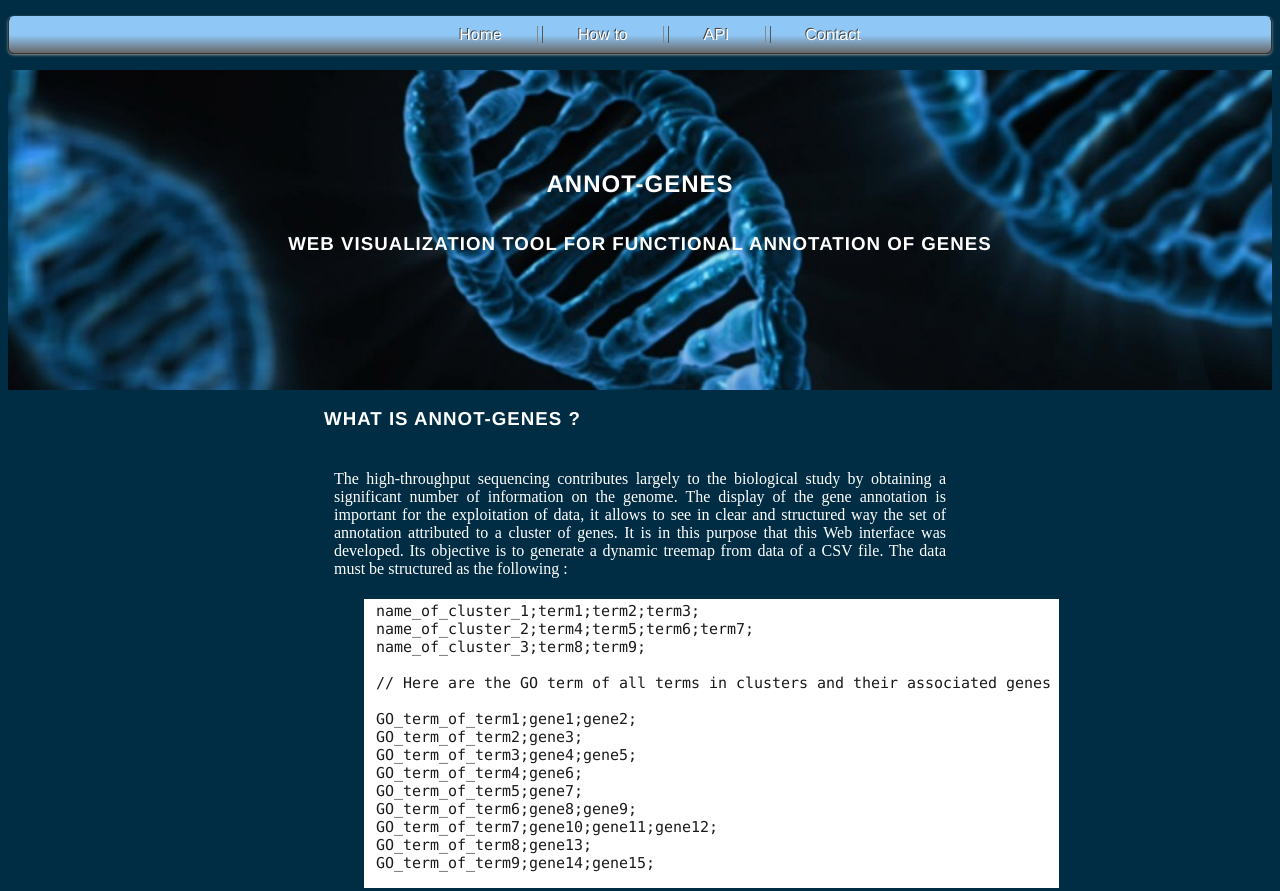
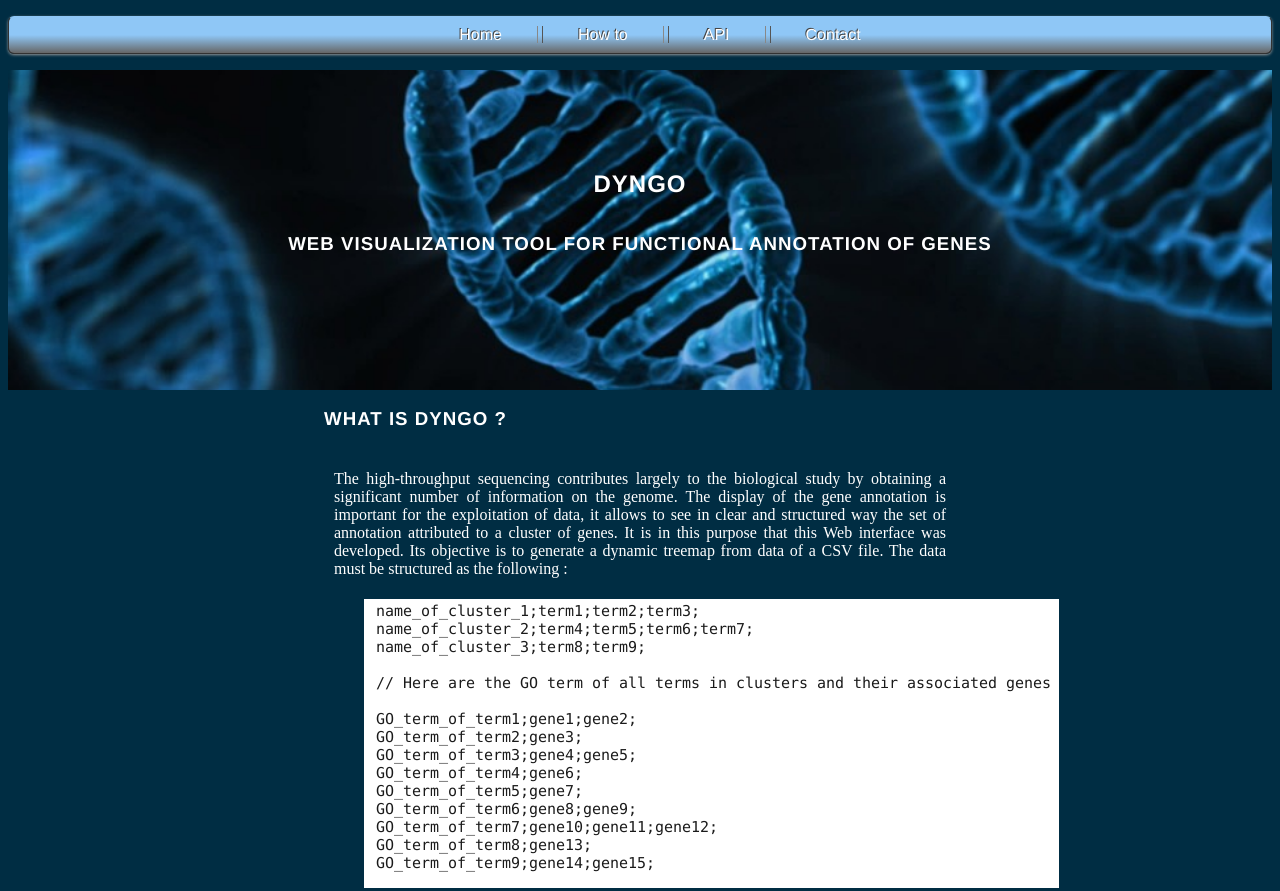
Before and after one commit to ladyson1806/M1_Project_MoveGO, a website: page public/index/index.html in a window 1280 px wide. Shown: the top 891 px of the page. Drawn offline with Linux system fonts and the light colour scheme.

Commit message:
Update index.html

```diff
--- a/public/index/index.html
+++ b/public/index/index.html
@@ -37,7 +37,7 @@
 
     	<section>
     		<div class="banner">
-    					<h1 align ="center">ANNOT-GENES</h1>
+    					<h1 align ="center">DynGO</h1>
     					<h3 align ="center">WEB visualization tool for functional
 						annotation of genes</h2>
 			</div>
@@ -47,7 +47,7 @@
 
 			<div class = "col-lg-8 col-lg-offset-2">
 			<br>
-			<h3>What is ANNOT-GENES ?</h3>
+			<h3>What is DynGO ?</h3>
 
 			<p class = "abstract" align ="justify">	The high-throughput sequencing contributes largely to the biological study by obtaining a significant number of information on the genome. The display of the gene annotation is important for the exploitation of data, it allows to see in clear and structured way the set of annotation attributed to a cluster of genes. It is in this purpose that this Web interface was developed. Its objective is to generate a dynamic treemap from data of a CSV file. The data must be structured as the following :<br></p>
 
```
